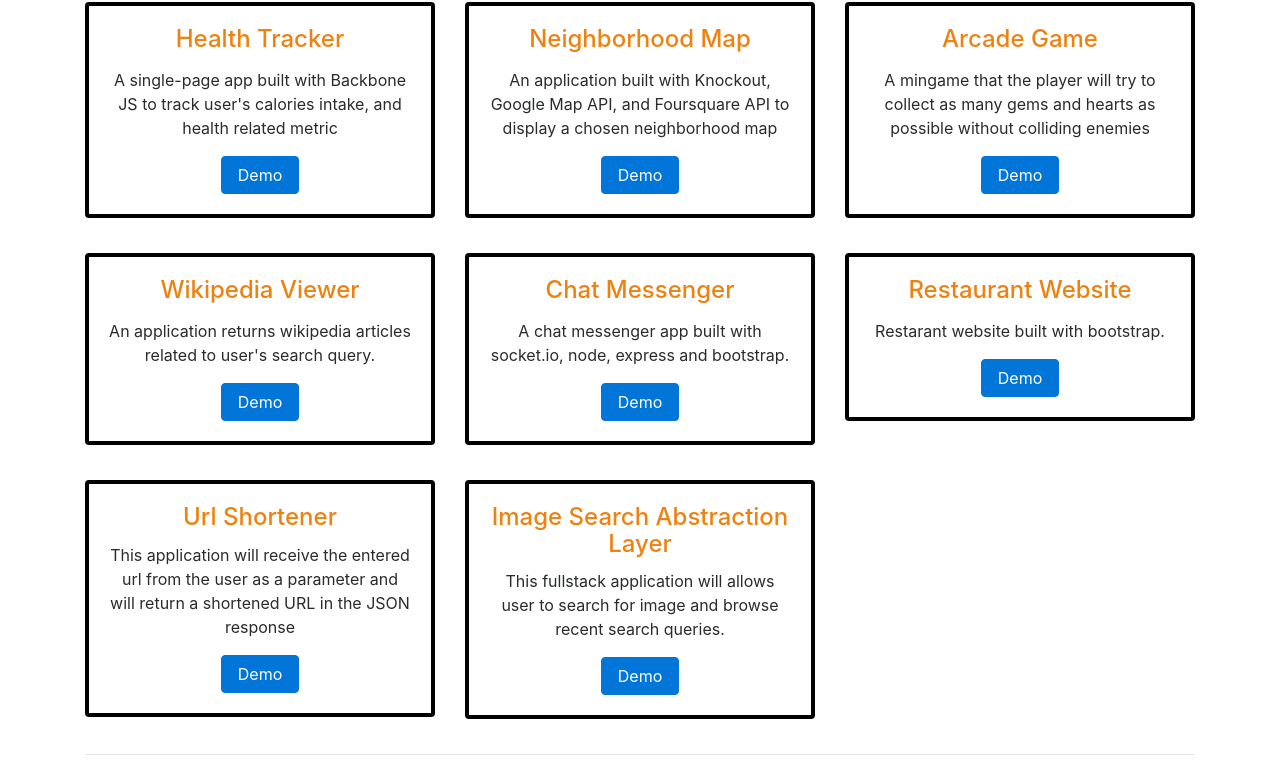
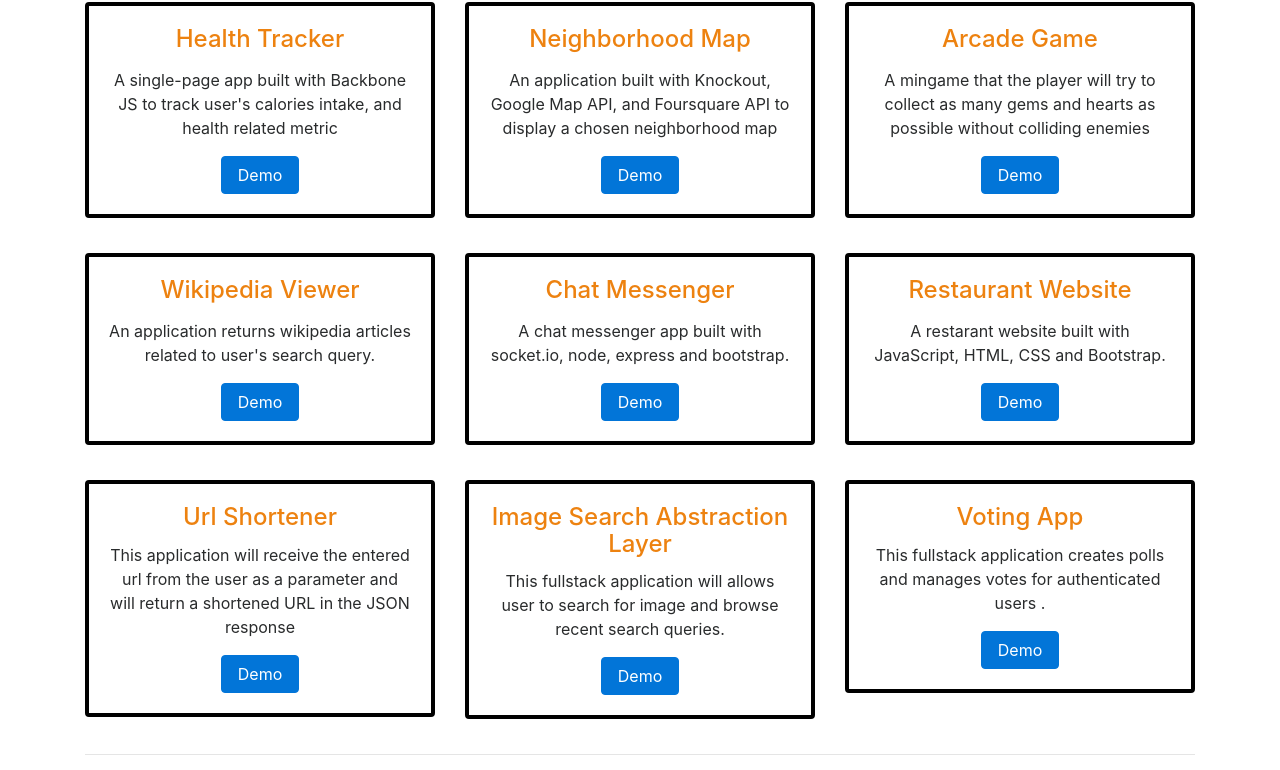
Before and after one commit to TViPE/tvipe.github.io, a plain HTML site: page code_page/project.html in a window 1280 px wide. Shown: the part 442-1212 px from the top of the page. Drawn offline with Linux system fonts and the light colour scheme; a web font is replaced by a local one.

Commit message:
update coding projects

```diff
--- a/code_page/project.html
+++ b/code_page/project.html
@@ -138,7 +138,7 @@
 							<div class="card-block">
 								<h4 class="card-title">Restaurant Website</h4>
 
-								<p class="card-text"></p>Restarant website built with bootstrap.</p>
+								<p class="card-text"></p>A restarant website built with JavaScript, HTML, CSS and Bootstrap.</p>
 								<a href="https://triminhvi.github.io/sushi_restaurant_website/" target="_blank" class="btn btn-primary">Demo</a>
 							</div>
 						</div>
@@ -163,6 +163,16 @@
                 <a href="https://github.com/triminhvi/Image_Search_Abstraction_Layer" target="_blank" class="btn btn-primary">Demo</a>
               </div>
             </div>
+					</div>
+
+					<div class="col-md-4">
+            <div class="card text-center">
+              <div class="card-block">
+                <h4 class="card-title">Voting App</h4>
+                <p class="card-text">This fullstack application creates polls and manages votes for authenticated users .</p>
+                <a href="https://github.com/triminhvi/Voting_App" target="_blank" class="btn btn-primary">Demo</a>
+              </div>
+            </div>
           </div>
 				</div>
 			</section>
```
